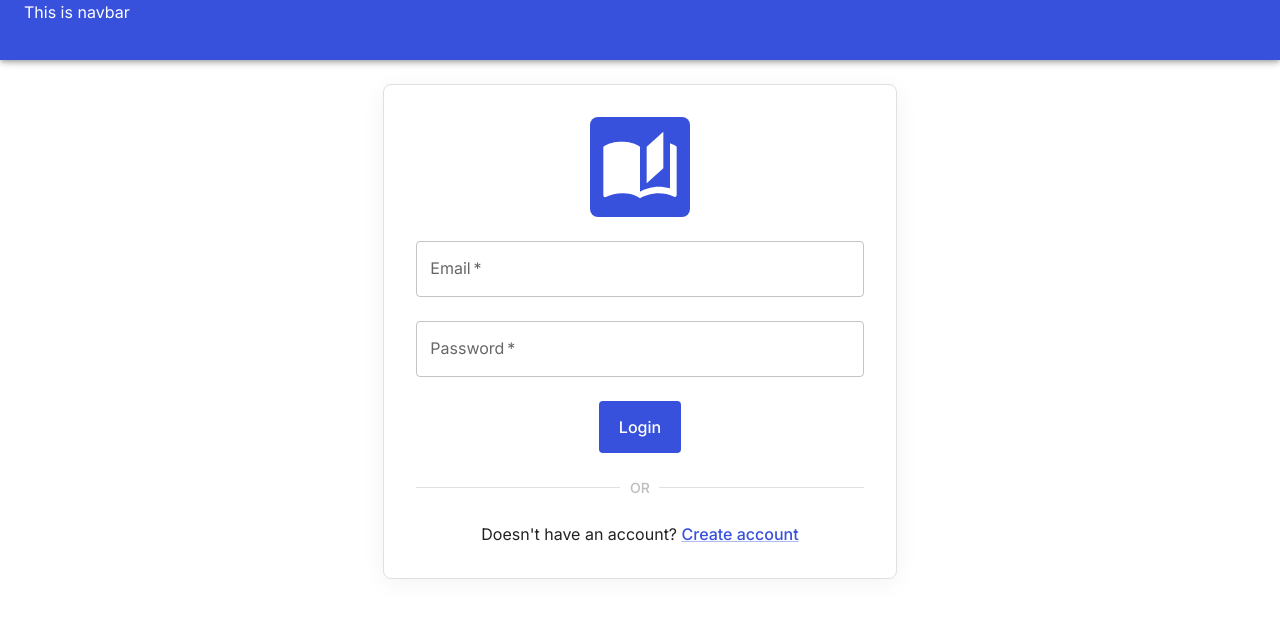
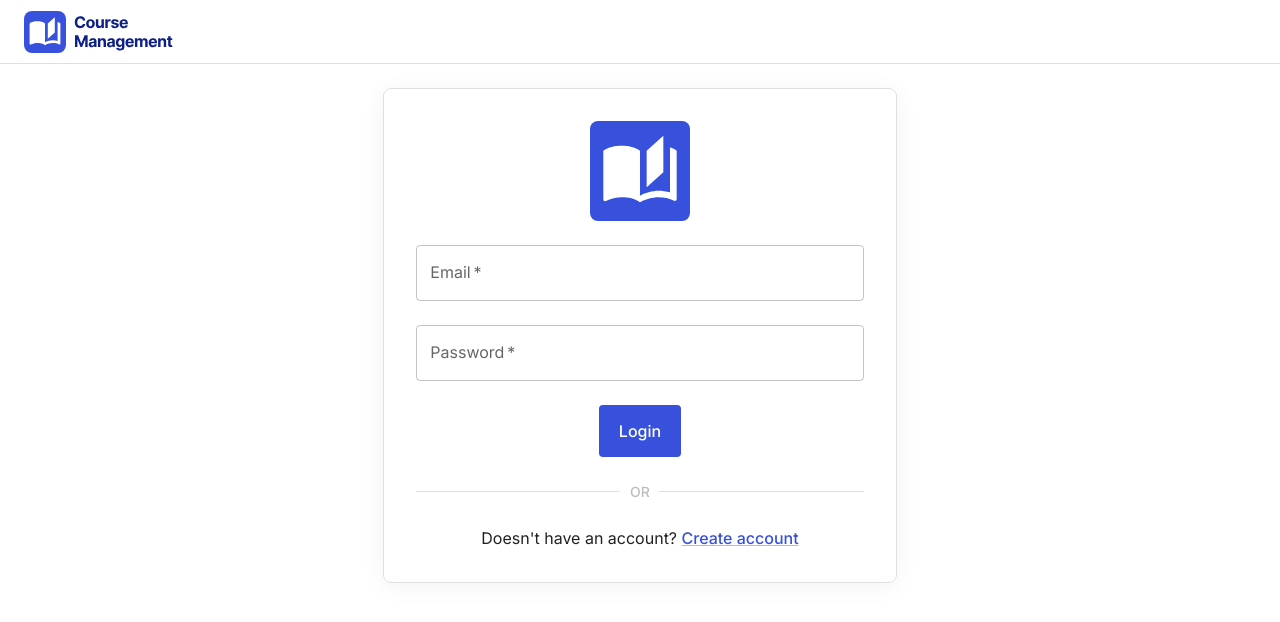
Before and after one commit to pelu-mi/Project-CoMS, a React (Vite) app in the folder client/: page /login in a window 1280 px wide. Shown: the top 622 px of the page. Built offline with nearby package versions, Linux system fonts and the light colour scheme.

Commit message:
add logo navbar

```diff
--- a/client/src/components/NavBar/NavBar.jsx
+++ b/client/src/components/NavBar/NavBar.jsx
@@ -1,9 +1,16 @@
-import { AppBar, Container } from "@mui/material";
+import { Box, Container, Toolbar } from "@mui/material";
+import { StyledAppBar } from "./NavBar.styled";
 
 export const NavBar = () => {
+  const pages = ["Courses"];
+
   return (
-    <AppBar position="fixed" sx={{ height: "60px" }}>
-      <Container maxWidth="xl">This is navbar</Container>
-    </AppBar>
+    <StyledAppBar position="fixed" color="transparent">
+      <Container maxWidth="xl" sx={{ height: "100%" }}>
+        <Toolbar disableGutters>
+          <Box component="img" src="./full-logo.svg" />
+        </Toolbar>
+      </Container>
+    </StyledAppBar>
   );
 };
--- /dev/null
+++ b/client/src/components/NavBar/NavBar.styled.js
@@ -0,0 +1,8 @@
+import { AppBar, styled } from "@mui/material";
+
+export const StyledAppBar = styled(AppBar)(({ theme }) => ({
+  height: "64px",
+  boxShadow: "none",
+  borderBottom: `1px solid ${theme.palette.grey[300]}`,
+  background: "white",
+}));
--- a/client/src/components/PageLayout/PageLayout.jsx
+++ b/client/src/components/PageLayout/PageLayout.jsx
@@ -7,7 +7,7 @@ export const PageLayout = ({ children }) => {
   return (
     <>
       <NavBar />
-      <Container sx={{ paddingTop: "60px" }}>{children}</Container>
+      <Container sx={{ paddingTop: "64px" }}>{children}</Container>
     </>
   );
 };
```
Also changed, not shown: client/public/full-logo.svg (added).
